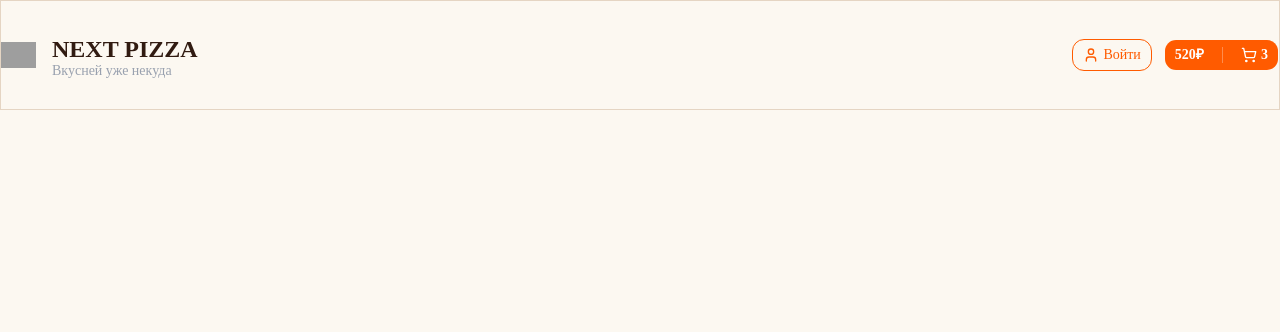
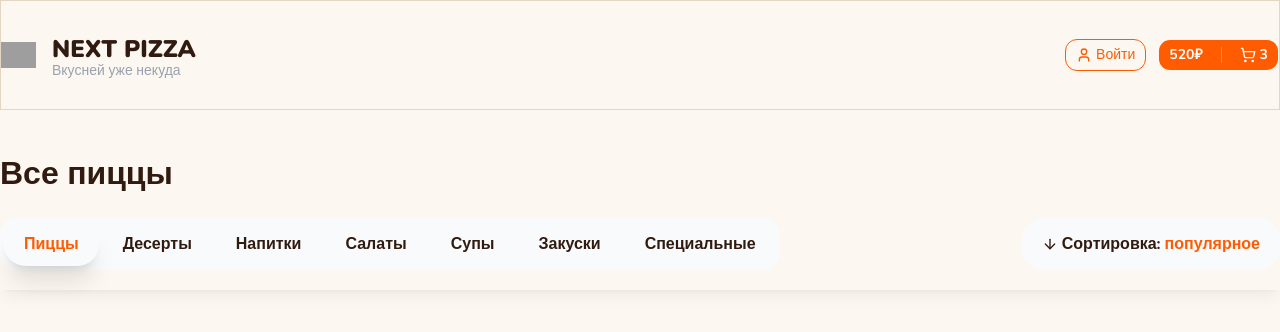
Before and after one commit to nikita-morkovkin/NextPizza, a Next.js app in the folder frontend/: page / in a window 1280 px wide. Shown: the top 332 px of the page. Built offline with nearby package versions, Linux system fonts and the light colour scheme; grey boxes are pictures that could not be loaded.

Commit message:
feat: add homepage layout with categories and sort components
- Export new CategoriesList and SortPopup components from shared index
- Create homepage with title, top bar containing categories and sort popup
- Fix font class application in layout from variable to className

```diff
--- a/frontend/app/layout.tsx
+++ b/frontend/app/layout.tsx
@@ -1,8 +1,8 @@
+import { Header } from "@/components/shared";
 import { type Metadata } from "next";
 import { Nunito } from "next/font/google";
 import { type ReactNode } from "react";
 import "./globals.css";
-import { Header } from "@/components/shared";
 
 const nunito = Nunito({
   variable: "--font-nunito",
@@ -21,7 +21,7 @@ export default function RootLayout({
 }>) {
   return (
     <html lang="en">
-      <body className={`${nunito.variable} antialiased`}>
+      <body className={`${nunito.className} antialiased`}>
         <Header />
         <main className="min-h-screen">{children}</main>
       </body>
--- a/frontend/app/page.tsx
+++ b/frontend/app/page.tsx
@@ -1,3 +1,14 @@
+import { Container } from "@/components/shared";
+import { Title } from "@/components/shared/Title";
+import TopBar from "@/components/shared/TopBar";
+
 export default function Home() {
-  return <></>;
+  return (
+    <>
+      <Container className="mt-10">
+        <Title text="Все пиццы" size="lg" className="font-semibold" />
+      </Container>
+      <TopBar />
+    </>
+  );
 }
--- /dev/null
+++ b/frontend/components/shared/CategoriesList.tsx
@@ -0,0 +1,41 @@
+import { cn } from "@/lib/utils";
+import Link from "next/link";
+
+interface CategoriesProps {
+  className?: string;
+}
+
+const categories = [
+  "Пиццы",
+  "Десерты",
+  "Напитки",
+  "Салаты",
+  "Супы",
+  "Закуски",
+  "Специальные",
+];
+
+const activeIndex = 0;
+
+const CategoriesList = ({ className }: CategoriesProps) => {
+  return (
+    <div
+      className={cn("inline-flex gap-1 bg-gray-50 p-1 rounded-xl", className)}
+    >
+      {categories.map((category, index) => (
+        <Link
+          href={`/categories/${category.toLowerCase()}`}
+          key={index}
+          className={cn(
+            "flex items-center font-bold h-11 rounded-2xl px-5",
+            activeIndex === index ? "shadow-xl text-primary" : ""
+          )}
+        >
+          {category}
+        </Link>
+      ))}
+    </div>
+  );
+};
+
+export default CategoriesList;
--- /dev/null
+++ b/frontend/components/shared/SortPopup.tsx
@@ -0,0 +1,23 @@
+import { cn } from "@/lib/utils";
+import { ArrowDown } from "lucide-react";
+
+interface SortPopupProps {
+  className?: string;
+}
+
+const SortPopup = ({ className }: SortPopupProps) => {
+  return (
+    <div
+      className={cn(
+        "inline-flex items-center gap-1 bg-gray-50 px-5 h-[52px] rounded-2xl cursor-pointer",
+        className
+      )}
+    >
+      <ArrowDown size={16} />
+      <b>Сортировка: </b>
+      <b className="text-primary">популярное</b>
+    </div>
+  );
+};
+
+export default SortPopup;
--- /dev/null
+++ b/frontend/components/shared/TopBar.tsx
@@ -0,0 +1,26 @@
+import { cn } from "@/lib/utils";
+import CategoriesList from "./CategoriesList";
+import Container from "./Container";
+import SortPopup from "./SortPopup";
+
+interface TopBarProps {
+  className?: string;
+}
+
+const TopBar = ({ className }: TopBarProps) => {
+  return (
+    <div
+      className={cn(
+        "sticky top-0 bg-background py-5 shadow-lg shadow-black/5 z-10",
+        className
+      )}
+    >
+      <Container className="flex items-center justify-between">
+        <CategoriesList />
+        <SortPopup />
+      </Container>
+    </div>
+  );
+};
+
+export default TopBar;
--- a/frontend/components/shared/index.ts
+++ b/frontend/components/shared/index.ts
@@ -1,4 +1,6 @@
+import CategoriesList from "./CategoriesList";
 import Container from "./Container";
 import Header from "./Header";
+import SortPopup from "./SortPopup";
 
-export { Container, Header };
+export { CategoriesList, Container, Header, SortPopup };
```
